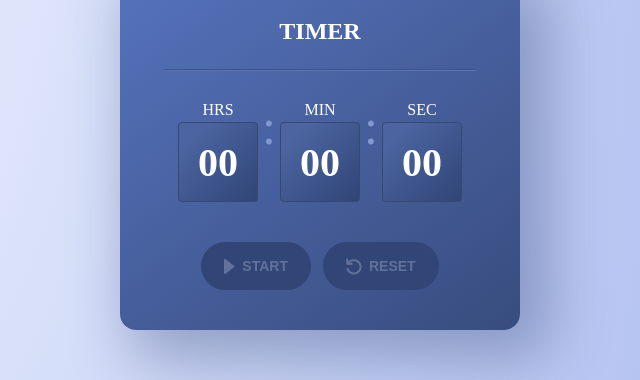
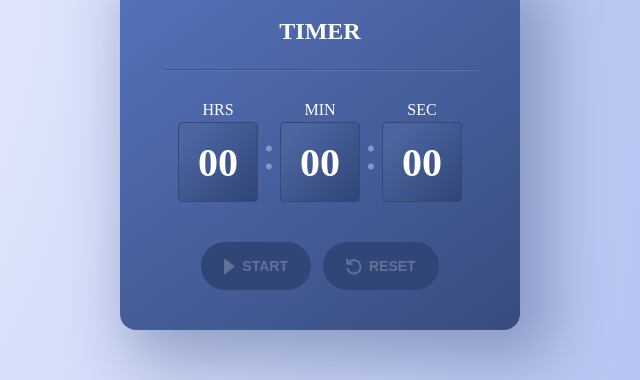
Before and after one commit to tnghgks/timer, a plain HTML site: page index.html in a window 1280 px wide. Shown: the part 179-559 px from the top of the page, 320-960 px from the left. Drawn offline with Linux system fonts and the light colour scheme; a web font is replaced by a local one.

Commit message:
두번째커밋

```diff
--- a/index.html
+++ b/index.html
@@ -17,7 +17,7 @@
       <article class="article-timer">
         <h2 class="h2-timer">TIMER</h2>
         <div class="hr"></div>
-        <form id="form-timer">
+
         <ul class="ul-timer">
           <li class="li-hrs">
             <label for="input-hrs">HRS</label>
@@ -38,7 +38,6 @@
           <button class="btn-start">START</button>
           <button class="btn-reset">RESET</button>
         </div>
-        </form>
       </article>
       <footer>ⓒ WENIV Corp.</footer>
     </div>
--- a/js/main.js
+++ b/js/main.js
@@ -30,10 +30,11 @@ function handleStart(event) {
       $inputSec.value = "00";
       $btnStart.classList.remove("on");
       $btnReset.classList.remove("on");
+      return;
     }
 
     time--;
-    console.log(time);
+
     min = Math.floor(time / 60);
     hour = Math.floor(min / 60);
     sec = time % 60;
```
Lines whose indentation alone changed are shown as unchanged.
